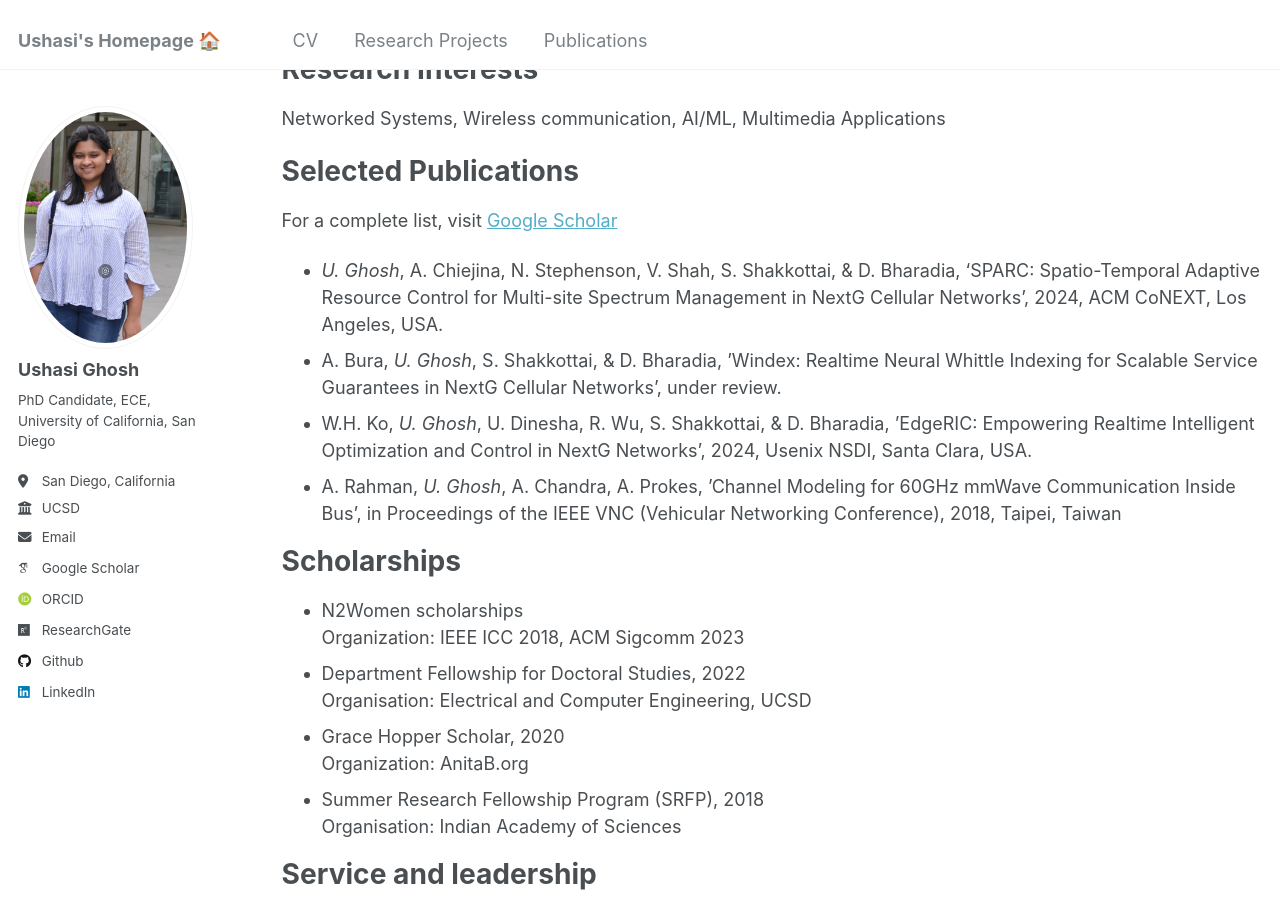
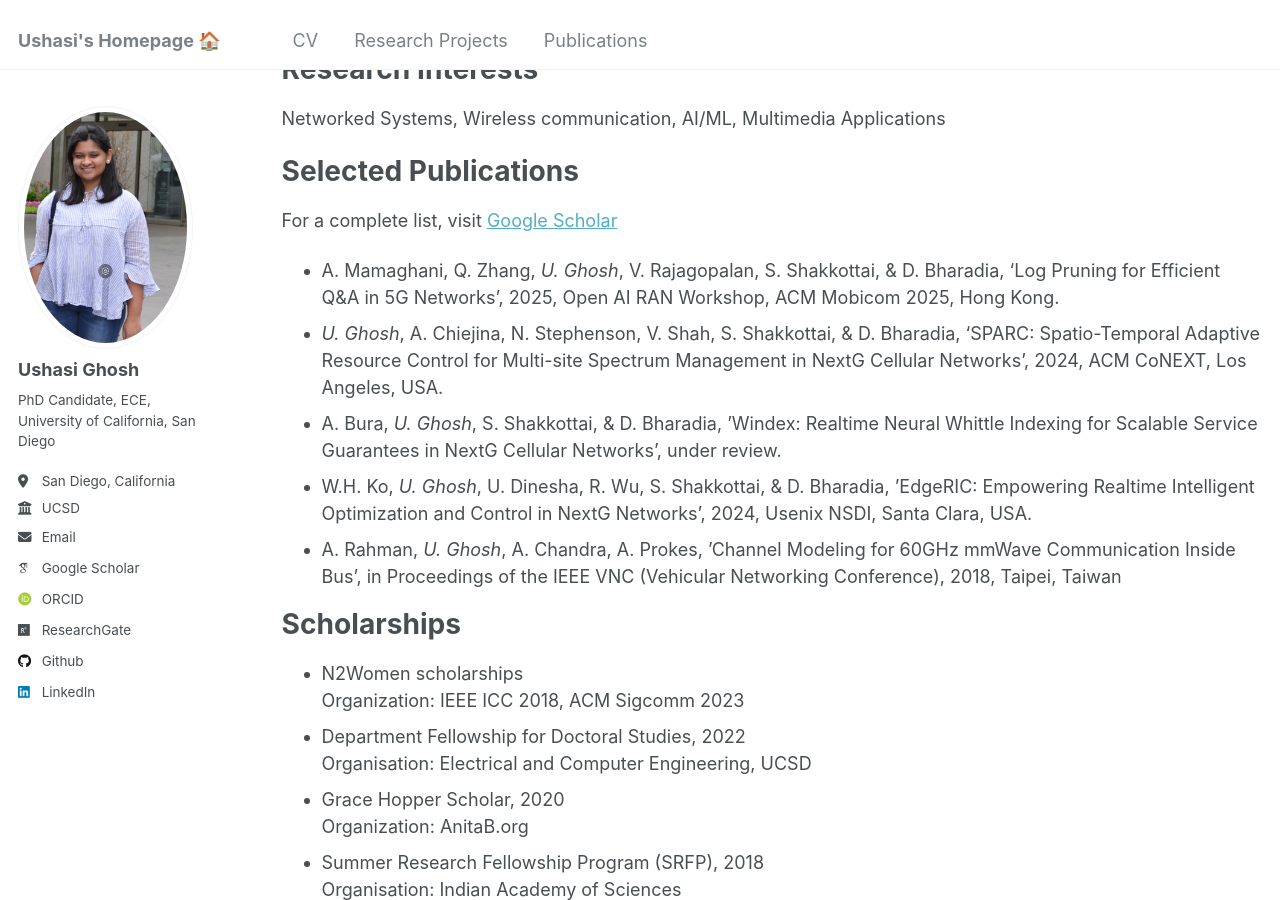
Before and after one commit to ushasigh/ushasigh.github.io, a Jekyll site: the page built from _pages/cv.md, in a window 1280 px wide and 900 px high, scrolled down 811 px. Built offline with Jekyll 4.4.1, drawn with Linux system fonts in a browser that asks for light colours; some web fonts are replaced.

Commit message:
updated 2025

```diff
--- a/_pages/cv.md
+++ b/_pages/cv.md
@@ -59,6 +59,7 @@ Networked Systems, Wireless communication, AI/ML, Multimedia Applications
 Selected Publications
 ======
 For a complete list, visit [Google Scholar](https://scholar.google.com/citations?hl=en&user=rhN6FvwAAAAJ&view_op=list_works)
+* A. Mamaghani, Q. Zhang, *U. Ghosh*, V. Rajagopalan, S. Shakkottai, & D. Bharadia, 'Log Pruning for Efficient Q&A in 5G Networks', 2025, Open AI RAN Workshop, ACM Mobicom 2025, Hong Kong.
 * *U. Ghosh*, A. Chiejina, N. Stephenson, V. Shah, S. Shakkottai, & D. Bharadia, 'SPARC: Spatio-Temporal Adaptive Resource Control for Multi-site Spectrum Management in NextG Cellular Networks', 2024, ACM CoNEXT, Los Angeles, USA.
 * A. Bura, *U. Ghosh*, S. Shakkottai, & D. Bharadia, ’Windex: Realtime Neural Whittle Indexing for
 Scalable Service Guarantees in NextG Cellular Networks’, under review.
```
Also changed, not shown: 2 other files.
